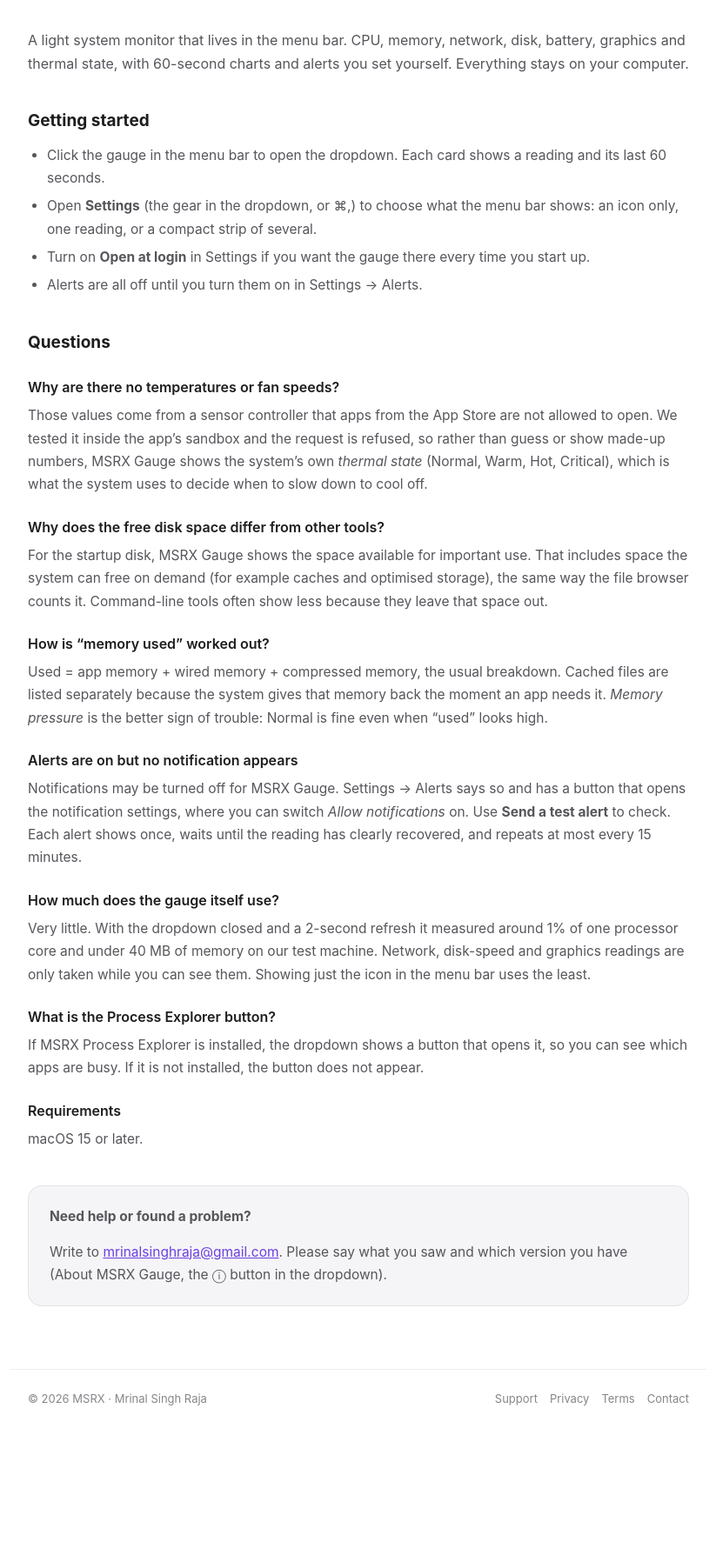
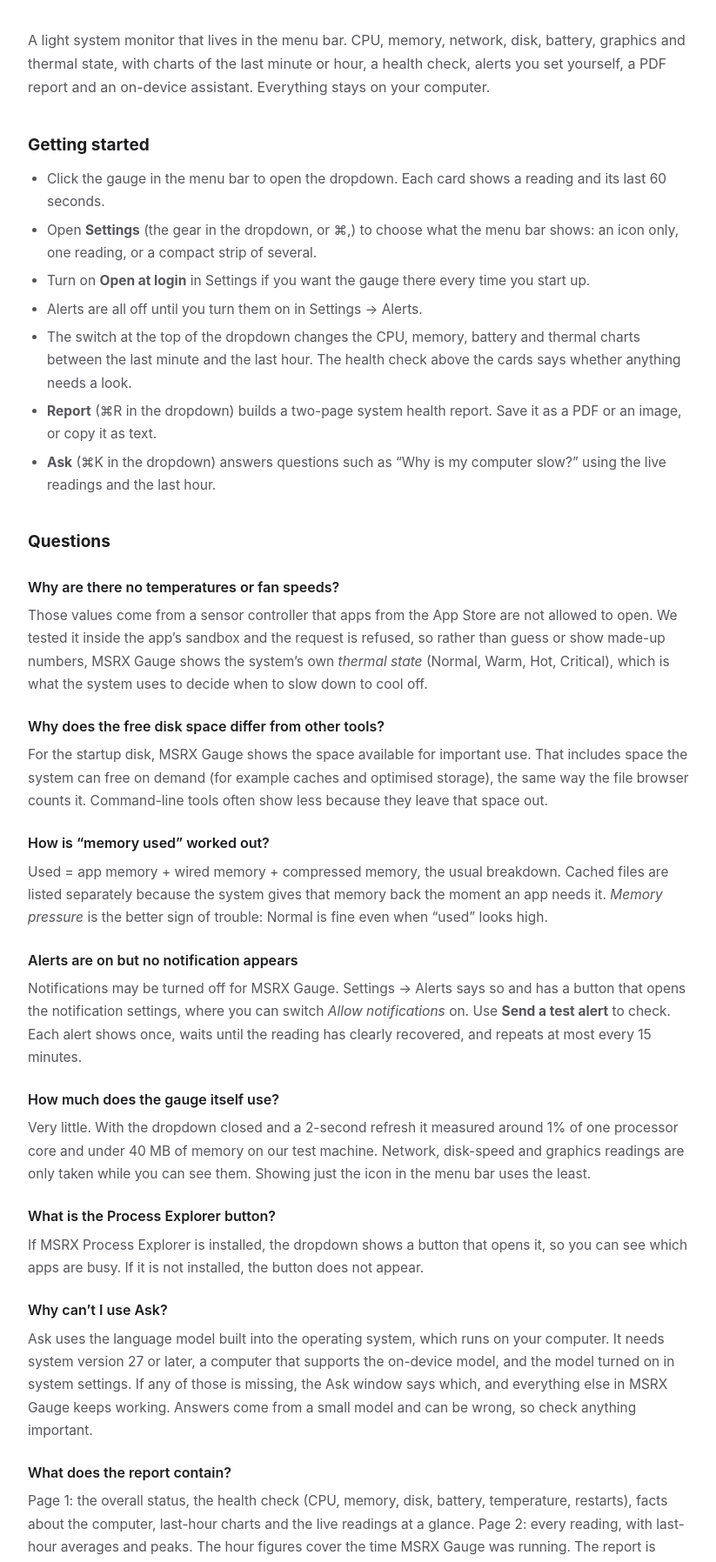
Before and after one commit to mrinalsinghraja/msrxgauge, a plain HTML site: page index.html in a window 1280 px wide. Shown: the part 221-2017 px from the top of the page at 87% size, without its empty margins (228-1051 px from the left). Before the commit the page ends 1880 px from the top, so only its background shows below. Drawn offline with Linux system fonts and the light colour scheme.

Commit message:
Support, privacy and terms: Report and on-device Ask
Privacy: hour of 10 s averages kept in memory, reports written only to a
file the user picks, Ask runs on the system's on-device model and keeps the
conversation in memory only, computer facts read (chip, model, cores,
memory, system version, uptime). Terms: report is not a professional
inspection; Ask answers can be wrong and are not advice. Support: how to
use Report and Ask, and when Ask is unavailable.

Co-Authored-By: Claude Opus 5.5 <noreply@anthropic.com>

```diff
--- a/index.html
+++ b/index.html
@@ -24,7 +24,7 @@
         <p class="tagline">FUTURE. INTELLIGENCE. IMPACT.</p>
       </div>
     </div>
-    <p class="subtitle">A light system monitor that lives in the menu bar. CPU, memory, network, disk, battery, graphics and thermal state, with 60-second charts and alerts you set yourself. Everything stays on your computer.</p>
+    <p class="subtitle">A light system monitor that lives in the menu bar. CPU, memory, network, disk, battery, graphics and thermal state, with charts of the last minute or hour, a health check, alerts you set yourself, a PDF report and an on-device assistant. Everything stays on your computer.</p>
 
     <h2>Getting started</h2>
     <ul>
@@ -32,6 +32,9 @@
       <li>Open <strong>Settings</strong> (the gear in the dropdown, or &#8984;,) to choose what the menu bar shows: an icon only, one reading, or a compact strip of several.</li>
       <li>Turn on <strong>Open at login</strong> in Settings if you want the gauge there every time you start up.</li>
       <li>Alerts are all off until you turn them on in Settings &rarr; Alerts.</li>
+      <li>The switch at the top of the dropdown changes the CPU, memory, battery and thermal charts between the last minute and the last hour. The health check above the cards says whether anything needs a look.</li>
+      <li><strong>Report</strong> (&#8984;R in the dropdown) builds a two-page system health report. Save it as a PDF or an image, or copy it as text.</li>
+      <li><strong>Ask</strong> (&#8984;K in the dropdown) answers questions such as &ldquo;Why is my computer slow?&rdquo; using the live readings and the last hour.</li>
     </ul>
 
     <h2>Questions</h2>
@@ -53,6 +56,12 @@
     <h3>What is the Process Explorer button?</h3>
     <p>If MSRX Process Explorer is installed, the dropdown shows a button that opens it, so you can see which apps are busy. If it is not installed, the button does not appear.</p>
 
+    <h3>Why can&rsquo;t I use Ask?</h3>
+    <p>Ask uses the language model built into the operating system, which runs on your computer. It needs system version 27 or later, a computer that supports the on-device model, and the model turned on in system settings. If any of those is missing, the Ask window says which, and everything else in MSRX Gauge keeps working. Answers come from a small model and can be wrong, so check anything important.</p>
+
+    <h3>What does the report contain?</h3>
+    <p>Page 1: the overall status, the health check (CPU, memory, disk, battery, temperature, restarts), facts about the computer, last-hour charts and the live readings at a glance. Page 2: every reading, with last-hour averages and peaks. The hour figures cover the time MSRX Gauge was running. The report is saved only where you choose.</p>
+
     <h3>Requirements</h3>
     <p>macOS 15 or later.</p>
 
```
Also changed, not shown: privacy.html (+8 -2 lines), terms.html (+3 -1 lines).
